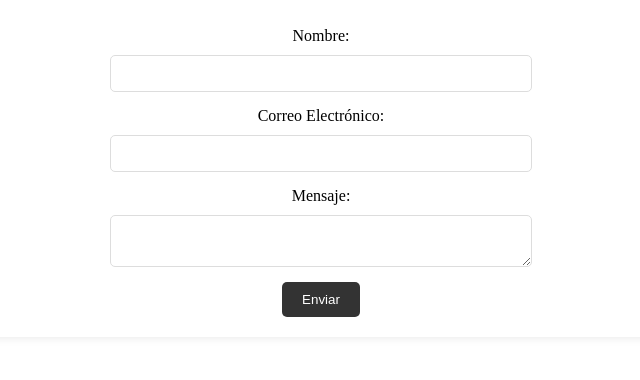
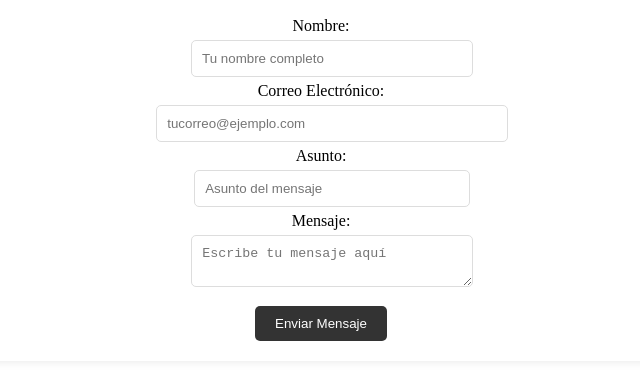
Before and after one commit to AndresArias28/repo-Curriculum, a plain HTML site: page contacto.html in a window 1280 px wide. Shown: the part 90-470 px from the top of the page, without its empty margins (319-959 px from the left). Drawn offline with Linux system fonts and the light colour scheme.

Commit message:
commit correcion

```diff
--- a/contacto.html
+++ b/contacto.html
@@ -11,14 +11,29 @@
     <footer>
         <h2>Contacto</h2>
         <form action="" method="post">
-          <label for="name">Nombre:</label>
-          <input type="text" id="name" name="name" required />
-          <label for="email">Correo Electrónico:</label>
-          <input type="email" id="email" name="email" required />
-          <label for="message">Mensaje:</label>
-          <textarea id="message" name="message" required></textarea>
-          <button type="submit">Enviar</button>
-        </form>
+            <div class="form-group">
+              <label for="name">Nombre:</label>
+              <input type="text" id="name" name="name" required placeholder="Tu nombre completo">
+            </div>
+
+            <div class="form-group">
+              <label for="email">Correo Electrónico:</label>
+              <input type="email" id="email" name="email" required placeholder="tucorreo@ejemplo.com">
+            </div>
+
+            <div class="form-group">
+              <label for="subject">Asunto:</label>
+              <input type="text" id="subject" name="subject" required placeholder="Asunto del mensaje">
+            </div>
+
+            <div class="form-group">
+              <label for="message">Mensaje:</label>
+              <textarea id="message" name="message" required placeholder="Escribe tu mensaje aquí"></textarea>
+            </div>
+
+            <button type="submit">Enviar Mensaje</button>
+          </form>
+
     </footer>
 
 </body>
--- a/stylePerfil.css
+++ b/stylePerfil.css
@@ -32,7 +32,6 @@ p {
 }
 
 ul {
-    list-style-type: none;
     padding-left: 0;
 }
 
```
